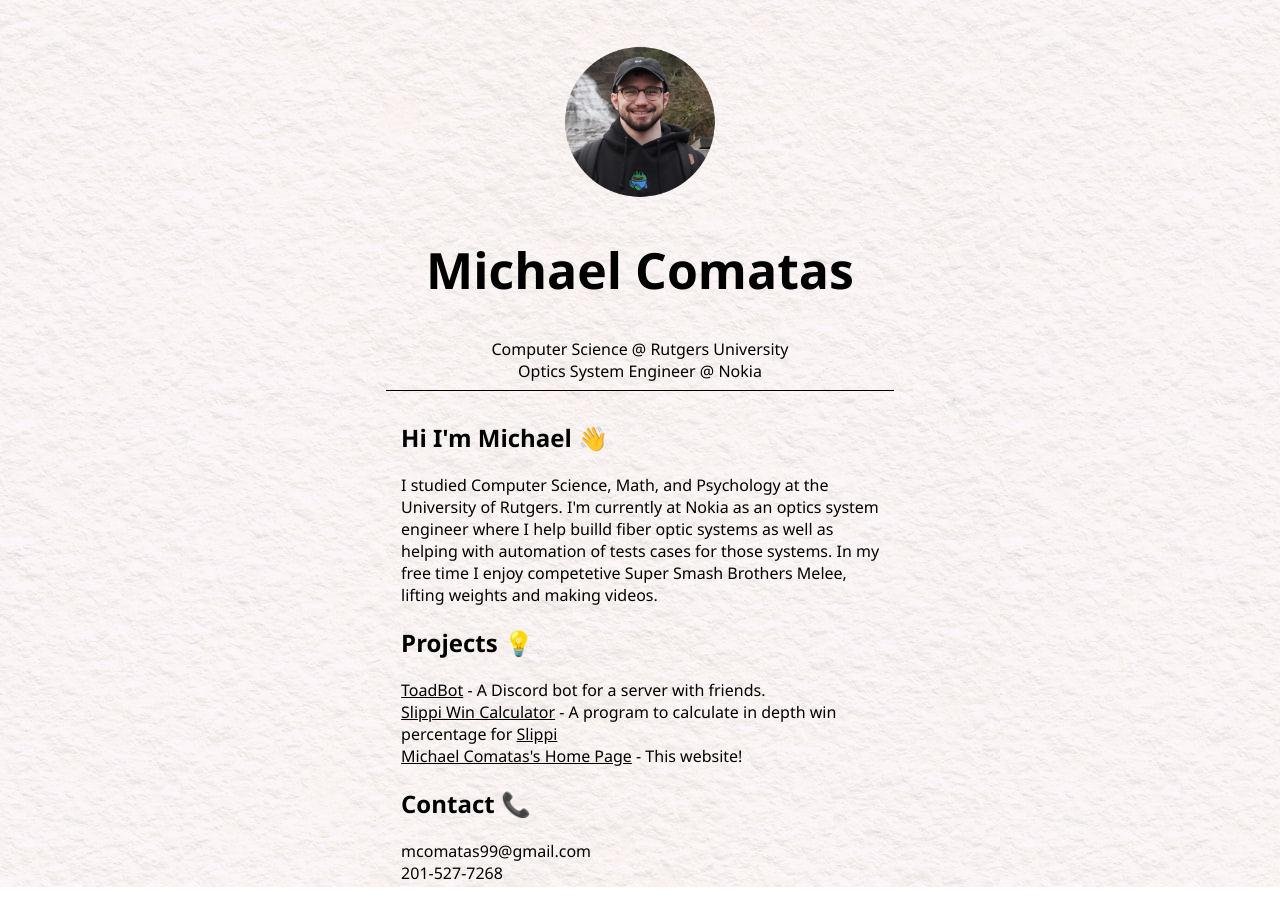
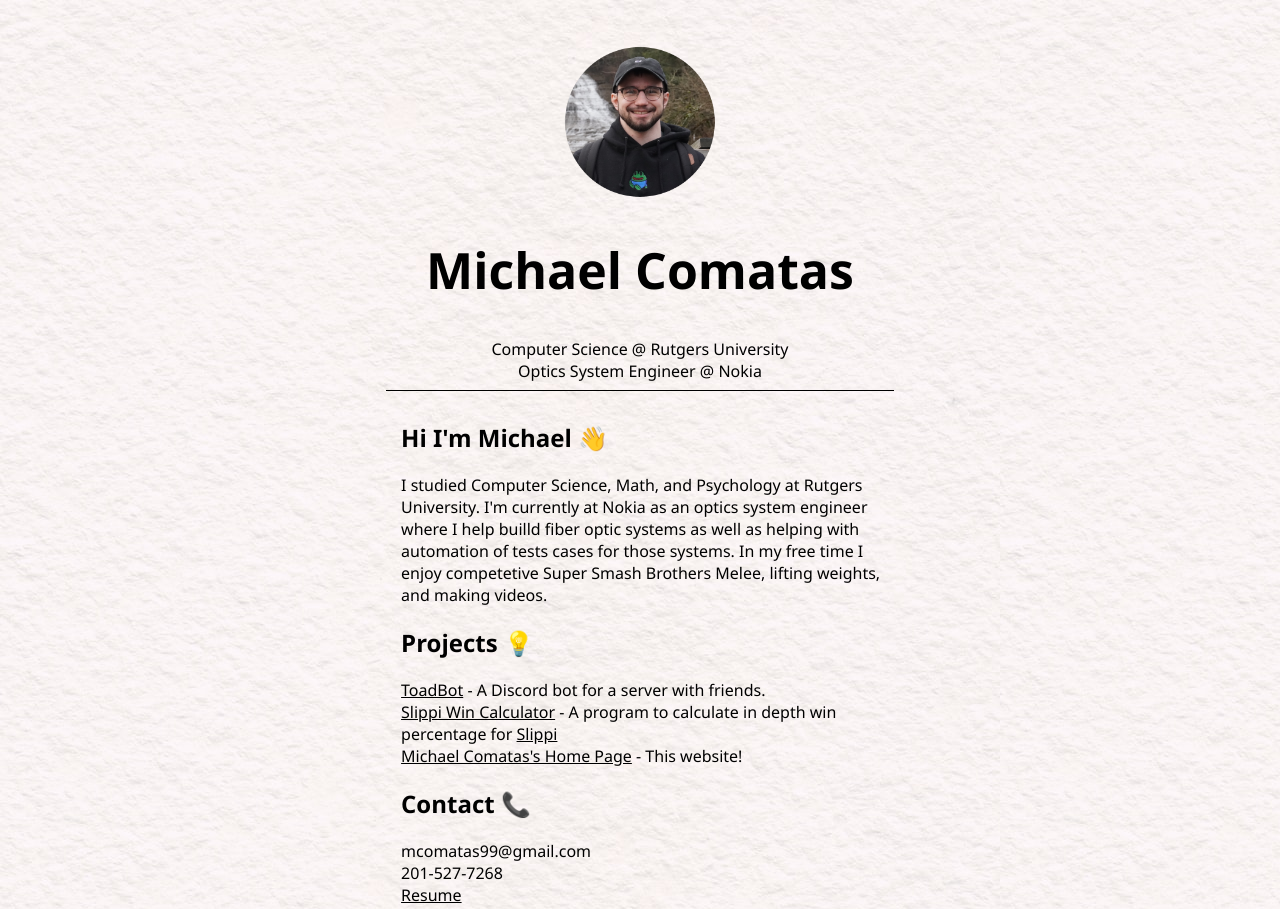
Before and after one commit to mcomatas/old-homepage, a plain HTML site: page index.html in a window 1280 px wide. Before the commit the page ends 887 px from the top, so only its background shows below. Drawn offline with Linux system fonts and the light colour scheme.

Commit message:
Added resume link and changed some wording.

```diff
--- a/index.html
+++ b/index.html
@@ -22,9 +22,9 @@
          <tr>
             <td>
                <h2 class="header2">Hi I'm Michael 👋</h2>
-               I studied Computer Science, Math, and Psychology at the University of Rutgers. I'm currently at Nokia as an optics system engineer
+               I studied Computer Science, Math, and Psychology at Rutgers University. I'm currently at Nokia as an optics system engineer
                where I help builld fiber optic systems as well as helping with automation of tests cases for those systems. In my free time I enjoy
-               competetive Super Smash Brothers Melee, lifting weights and making videos.
+               competetive Super Smash Brothers Melee, lifting weights, and making videos.
                <!-- <h2>Currently 💻</h2>
                I'm at Nokia Bell Labs as an Optics Systems Engineer. I help the team build fiber optic systems and automate testcases for those systems. -->
                <h2 class="header2">Projects 💡</h2>
@@ -37,6 +37,8 @@
                mcomatas99@gmail.com
                <br>
                201-527-7268
+               <br>
+               <a href="https://drive.google.com/file/d/1V0ffaY13C9lyyy-X8IrijSo6-zflgM9O/view" target="_blank">Resume</a>
          </tr>
       </table>
       <script src="app.js"></script>
```
